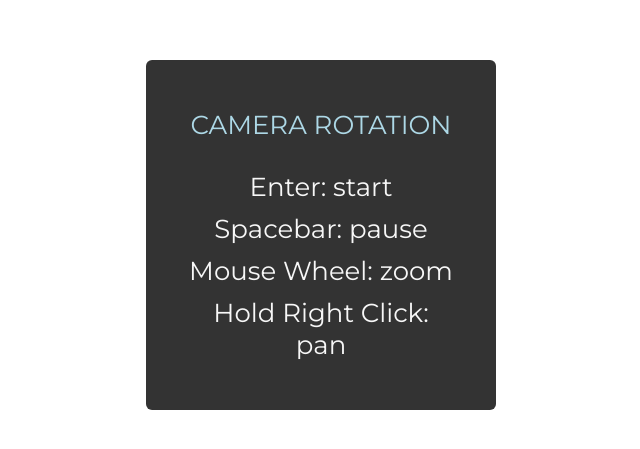
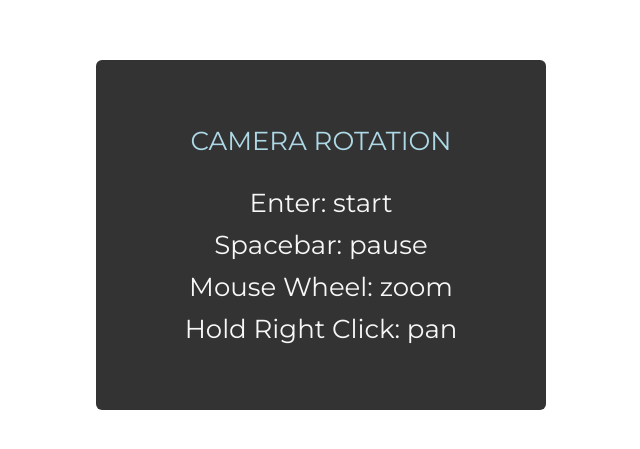
Before and after one commit to DownTheMatrix/3D-Village-, a website: page index.html in a window 1280 px wide. Shown: the part 165-614 px from the top of the page, without its empty margins (319-959 px from the left). Drawn offline with nearby package versions, Linux system fonts and the light colour scheme.

Commit message:
Increase modal width

```diff
--- a/sass/main.scss
+++ b/sass/main.scss
@@ -30,7 +30,7 @@ body {
 
 .modal {
     background-color: rgba(0,0,0,0.8);
-    width: 35rem;
+    width: 45rem;
     height: 35rem;
     position: absolute;
     top: 50%;
```
Also changed, not shown: css/style.css.
